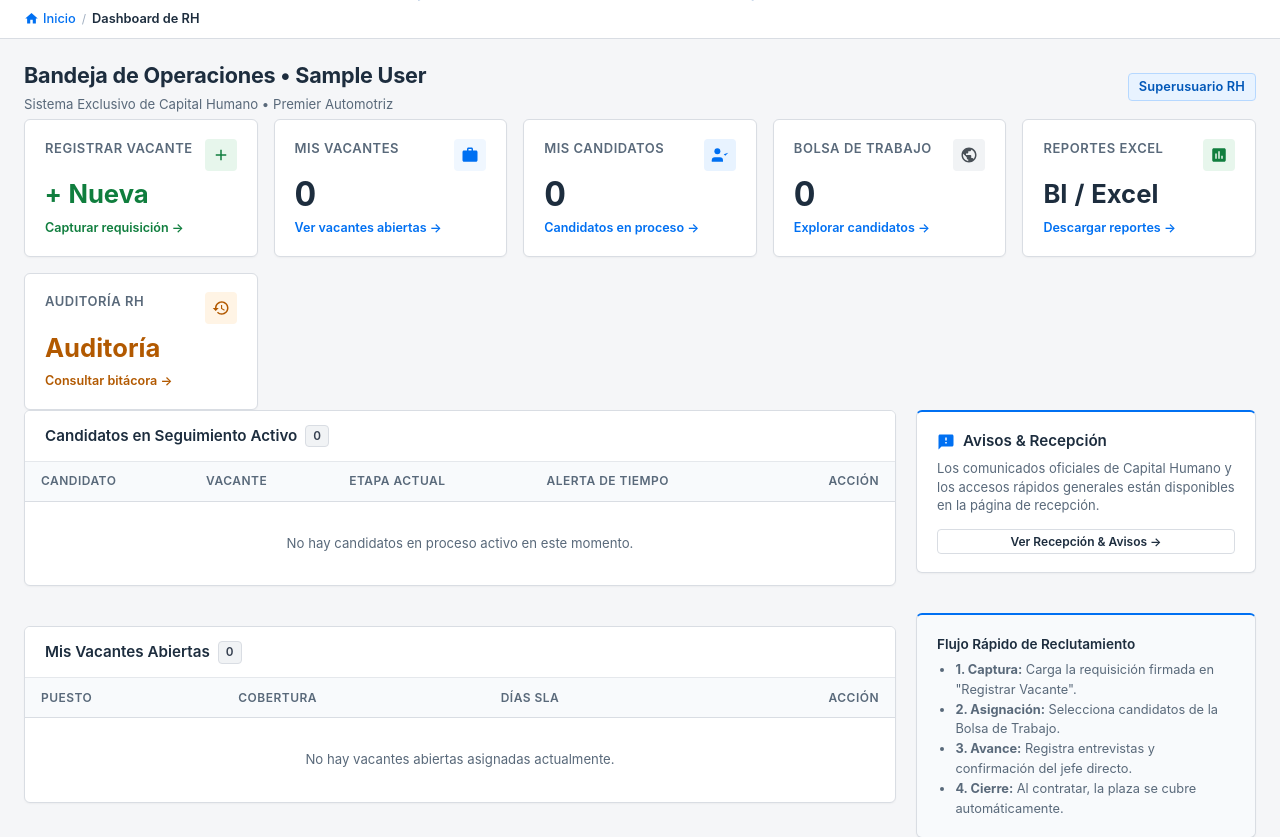
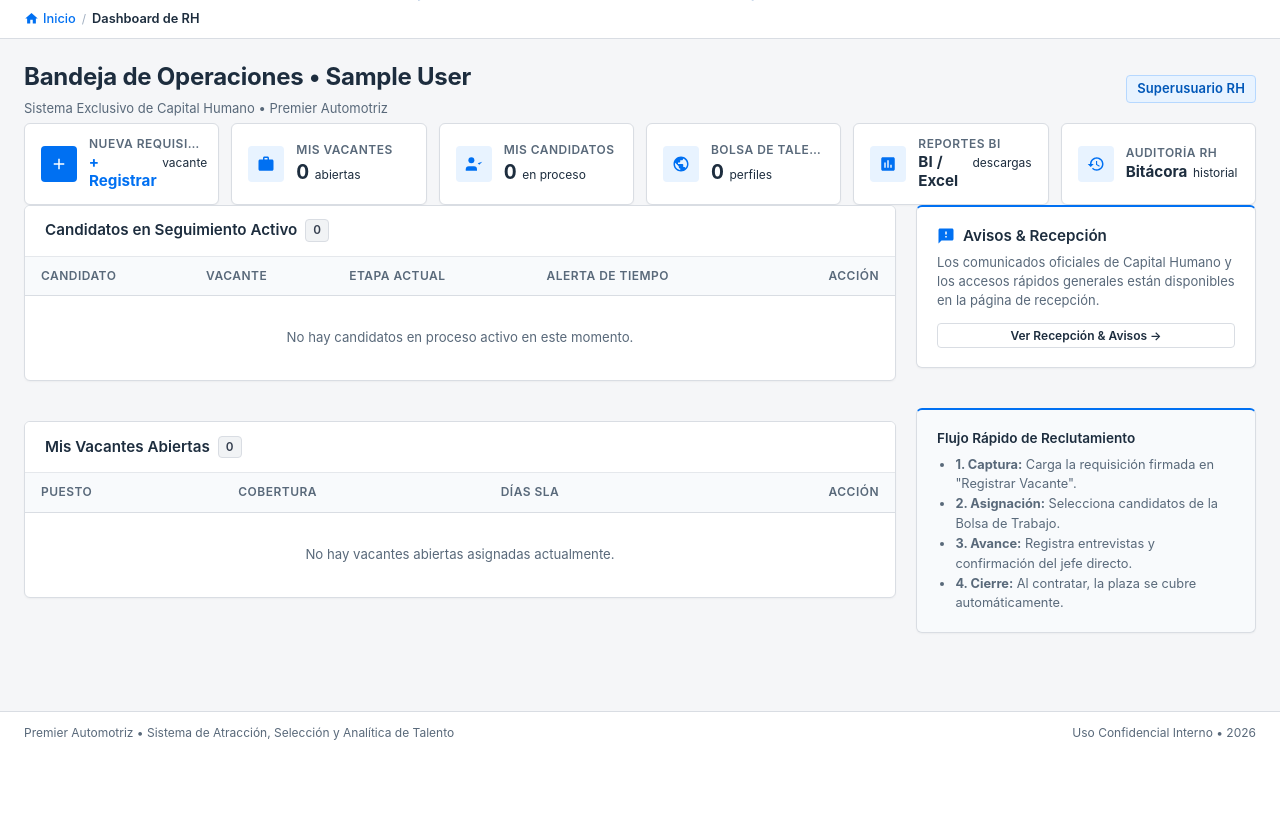
Before and after one commit to Adrionor/HR_Management, a Django app: page /dashboard/ in a window 1280 px wide. Shown: the part 49-886 px from the top of the page. After the commit the page ends 789 px from the top, so only its background shows below. Run offline with Django 5.2, Linux system fonts and the light colour scheme; the visitor is signed in with stand-in values (Sample User, id 1); data comes from the database, SQL or seed files in the repository; data that the repository does not hold is empty; parts of the project's set-up code (start-up, migrations or seed data) failed here and were passed over; some libraries are stand-ins or nearby versions; some web fonts are replaced.

Commit message:
refactor(ui): rediseño minimalista de la barra de navegación y métricas en dashboard

```diff
--- a/templates/reclutamiento/dashboard.html
+++ b/templates/reclutamiento/dashboard.html
@@ -34,7 +34,7 @@
 
     .rh-dashboard-title {
         margin: 0;
-        font-size: 1.35rem;
+        font-size: 1.5rem;
         font-weight: 700;
         color: var(--sap-text);
         letter-spacing: -0.01em;
@@ -42,83 +42,103 @@
 
     .rh-dashboard-subtitle {
         margin: 0.25rem 0 0 0;
-        font-size: 0.825rem;
+        font-size: 0.8125rem;
         color: var(--sap-muted);
     }
 
-    /* Grid de Tarjetas Operativas de RH */
-    .rh-cards-grid {
+    /* Menú / Barra Operativa Minimalista */
+    .rh-menu-bar {
         display: grid;
-        grid-template-columns: repeat(auto-fit, minmax(210px, 1fr));
-        gap: 1rem;
+        grid-template-columns: repeat(auto-fit, minmax(170px, 1fr));
+        gap: 0.75rem;
     }
 
-    .rh-op-card {
+    .rh-menu-item {
         background: #ffffff;
         border: 1px solid var(--sap-border);
         border-radius: var(--sap-radius-md);
-        padding: 1.15rem 1.25rem;
+        padding: 0.85rem 1rem;
         box-shadow: var(--sap-shadow-card);
         text-decoration: none;
         color: inherit;
         display: flex;
-        flex-direction: column;
-        justify-content: space-between;
-        min-height: 125px;
-        transition: transform 0.12s ease, box-shadow 0.12s ease, border-color 0.12s ease;
+        align-items: center;
+        gap: 0.75rem;
+        transition: border-color 0.15s ease, box-shadow 0.15s ease, background-color 0.15s ease;
     }
 
-    .rh-op-card:hover {
+    .rh-menu-item:hover {
         border-color: var(--sap-primary);
-        box-shadow: 0 4px 12px rgba(0, 112, 242, 0.08);
-        transform: translateY(-2px);
+        box-shadow: 0 2px 8px rgba(0, 112, 242, 0.08);
+        background-color: #fafbfc;
     }
 
-    .rh-op-card-top {
-        display: flex;
-        justify-content: space-between;
-        align-items: flex-start;
-        gap: 0.5rem;
-    }
-
-    .rh-op-card-title {
-        font-size: 0.8125rem;
-        font-weight: 600;
-        text-transform: uppercase;
-        letter-spacing: 0.04em;
-        color: var(--sap-muted);
-        margin: 0;
-    }
-
-    .rh-op-card-icon {
-        width: 32px;
-        height: 32px;
+    .rh-menu-icon {
+        width: 36px;
+        height: 36px;
         border-radius: var(--sap-radius-sm);
-        background: #f0f7ff;
+        background: var(--sap-info-bg);
         color: var(--sap-primary);
         display: flex;
         align-items: center;
         justify-content: center;
         flex-shrink: 0;
+        transition: background-color 0.15s ease, color 0.15s ease;
     }
 
-    .rh-op-card-counter {
-        font-size: 2.1rem;
+    .rh-menu-item:hover .rh-menu-icon {
+        background: var(--sap-primary);
+        color: #ffffff;
+    }
+
+    .rh-menu-item-cta .rh-menu-icon {
+        background: var(--sap-primary);
+        color: #ffffff;
+    }
+
+    .rh-menu-item-cta:hover .rh-menu-icon {
+        background: var(--sap-primary-hover);
+        color: #ffffff;
+    }
+
+    .rh-menu-info {
+        display: flex;
+        flex-direction: column;
+        min-width: 0;
+    }
+
+    .rh-menu-label {
+        font-size: 0.75rem;
+        font-weight: 600;
+        text-transform: uppercase;
+        letter-spacing: 0.04em;
+        color: var(--sap-muted);
+        line-height: 1.2;
+        white-space: nowrap;
+        overflow: hidden;
+        text-overflow: ellipsis;
+    }
+
+    .rh-menu-data {
+        display: flex;
+        align-items: baseline;
+        gap: 0.35rem;
+        margin-top: 2px;
+        line-height: 1.2;
+    }
+
+    .rh-menu-value {
+        font-size: 1.25rem;
         font-weight: 700;
         color: var(--sap-text);
         font-variant-numeric: tabular-nums;
-        line-height: 1.1;
-        margin: 0.35rem 0;
     }
 
-    .rh-op-card-action {
-        font-size: 0.785rem;
-        font-weight: 600;
-        color: var(--sap-primary);
-        display: inline-flex;
-        align-items: center;
-        gap: 4px;
-        margin-top: auto;
+    .rh-menu-desc {
+        font-size: 0.75rem;
+        color: var(--sap-text-secondary);
+        font-weight: 400;
+        white-space: nowrap;
     }
 
     /* Layout Principal (2 Columnas) */
@@ -184,7 +204,7 @@
             </p>
         </div>
         <div>
-            <span class="sap-badge sap-badge-info" style="font-size: 0.8rem; padding: 4px 10px;">
+            <span class="sap-badge sap-badge-info" style="font-size: 0.8125rem; padding: 4px 10px;">
                 {% if user.is_superuser %}
                     Superusuario RH
                 {% elif es_directora_ch %}
@@ -196,106 +216,94 @@
         </div>
     </header>
 
-    <!-- Tarjetas Operativas de RH (Sin Ruido, Contadores Grandes y Enlaces Directos) -->
-    <section class="rh-cards-grid">
+    <!-- Menú Operativo Minimalista de Capital Humano -->
+    <nav class="rh-menu-bar" aria-label="Accesos rápidos operativos">
         <!-- 1. Registrar Vacante -->
-        <a href="{% url 'crear_vacante' %}" class="rh-op-card" title="Registrar una nueva vacante directamente">
-            <div class="rh-op-card-top">
-                <span class="rh-op-card-title">Registrar Vacante</span>
-                <div class="rh-op-card-icon" style="background: #e7f6ec; color: #107e3e;">
+        <a href="{% url 'crear_vacante' %}" class="rh-menu-item rh-menu-item-cta" title="Registrar una nueva requisición de personal">
+            <div class="rh-menu-icon">
                 <svg class="sap-icon" style="width: 18px; height: 18px;" viewBox="0 0 24 24"><path d="M19 13h-6v6h-2v-6H5v-2h6V5h2v6h6v2z"/></svg>
             </div>
+            <div class="rh-menu-info">
+                <span class="rh-menu-label">Nueva Requisición</span>
+                <div class="rh-menu-data">
+                    <span class="rh-menu-value" style="font-size: 0.95rem; color: var(--sap-primary);">+ Registrar</span>
+                    <span class="rh-menu-desc">vacante</span>
                 </div>
-            <div class="rh-op-card-counter" style="color: #107e3e; font-size: 1.6rem; margin: 0.6rem 0;">
-                + Nueva
             </div>
-            <span class="rh-op-card-action" style="color: #107e3e;">
-                Capturar requisición &rarr;
-            </span>
         </a>
 
         <!-- 2. Mis Vacantes -->
-        <a href="{% url 'mis_vacantes' %}" class="rh-op-card" title="Ver vacantes asignadas activas">
-            <div class="rh-op-card-top">
-                <span class="rh-op-card-title">Mis Vacantes</span>
-                <div class="rh-op-card-icon">
+        <a href="{% url 'mis_vacantes' %}" class="rh-menu-item" title="Consultar vacantes activas asignadas">
+            <div class="rh-menu-icon">
                 <svg class="sap-icon" style="width: 18px; height: 18px;" viewBox="0 0 24 24"><path d="M20 6h-4V4c0-1.11-.89-2-2-2h-4c-1.11 0-2 .89-2 2v2H4c-1.11 0-1.99.89-1.99 2L2 19c0 1.11.89 2 2 2h16c1.11 0 2-.89 2-2V8c0-1.11-.89-2-2-2zm-6 0h-4V4h4v2z"/></svg>
             </div>
+            <div class="rh-menu-info">
+                <span class="rh-menu-label">Mis Vacantes</span>
+                <div class="rh-menu-data">
+                    <span class="rh-menu-value">{{ mis_vacantes_count|default:"0" }}</span>
+                    <span class="rh-menu-desc">abiertas</span>
                 </div>
-            <div class="rh-op-card-counter">
-                {{ mis_vacantes_count|default:"0" }}
             </div>
-            <span class="rh-op-card-action">
-                Ver vacantes abiertas &rarr;
-            </span>
         </a>
 
-        <!-- 3. Mis Candidatos en Proceso -->
-        <a href="{% url 'mis_procesos' %}" class="rh-op-card" title="Candidatos en seguimiento activo">
-            <div class="rh-op-card-top">
-                <span class="rh-op-card-title">Mis Candidatos</span>
-                <div class="rh-op-card-icon" style="background: #e8f3ff; color: #0070f2;">
+        <!-- 3. Mis Candidatos -->
+        <a href="{% url 'mis_procesos' %}" class="rh-menu-item" title="Candidatos en seguimiento activo">
+            <div class="rh-menu-icon">
                 <svg class="sap-icon" style="width: 18px; height: 18px;" viewBox="0 0 24 24"><path d="M16 21v-2a4 4 0 0 0-4-4H5a4 4 0 0 0-4 4v2"></path><circle cx="8.5" cy="7" r="4"></circle><polyline points="17 11 19 13 23 9"></polyline></svg>
             </div>
+            <div class="rh-menu-info">
+                <span class="rh-menu-label">Mis Candidatos</span>
+                <div class="rh-menu-data">
+                    <span class="rh-menu-value">{{ mis_procesos_count|default:"0" }}</span>
+                    <span class="rh-menu-desc">en proceso</span>
                 </div>
-            <div class="rh-op-card-counter">
-                {{ mis_procesos_count|default:"0" }}
             </div>
-            <span class="rh-op-card-action">
-                Candidatos en proceso &rarr;
-            </span>
         </a>
 
         <!-- 4. Bolsa de Trabajo -->
-        <a href="{% url 'bolsa_trabajo_consulta' %}" class="rh-op-card" title="Repositorio general de talento disponible">
-            <div class="rh-op-card-top">
-                <span class="rh-op-card-title">Bolsa de Trabajo</span>
-                <div class="rh-op-card-icon" style="background: #f1f3f5; color: #495057;">
+        <a href="{% url 'bolsa_trabajo_consulta' %}" class="rh-menu-item" title="Repositorio general de candidatos disponibles">
+            <div class="rh-menu-icon">
                 <svg class="sap-icon" style="width: 18px; height: 18px;" viewBox="0 0 24 24"><path d="M12 2C6.48 2 2 6.48 2 12s4.48 10 10 10 10-4.48 10-10S17.52 2 12 2zm-1 17.93c-3.95-.49-7-3.85-7-7.93 0-.62.08-1.21.21-1.79L9 15v1c0 1.1.9 2 2 2v1.93zm6.9-2.54c-.26-.81-1-1.39-1.9-1.39h-1v-3c0-.55-.45-1-1-1H8v-2h2c.55 0 1-.45 1-1V7h2c1.1 0 2-.9 2-2v-.41c2.93 1.19 5 4.06 5 7.41 0 2.08-.8 3.97-2.1 5.39z"/></svg>
             </div>
+            <div class="rh-menu-info">
+                <span class="rh-menu-label">Bolsa de Talento</span>
+                <div class="rh-menu-data">
+                    <span class="rh-menu-value">{{ candidatos_bolsa_count|default:"0" }}</span>
+                    <span class="rh-menu-desc">perfiles</span>
                 </div>
-            <div class="rh-op-card-counter">
-                {{ candidatos_bolsa_count|default:"0" }}
             </div>
-            <span class="rh-op-card-action">
-                Explorar candidatos &rarr;
-            </span>
         </a>
 
         <!-- 5. Reportes Excel -->
-        <a href="{% url 'vista_reportes' %}" class="rh-op-card" title="Generación y exportación de reportes analíticos">
-            <div class="rh-op-card-top">
-                <span class="rh-op-card-title">Reportes Excel</span>
-                <div class="rh-op-card-icon" style="background: #e7f6ec; color: #107e3e;">
+        <a href="{% url 'vista_reportes' %}" class="rh-menu-item" title="Generación y exportación de reportes analíticos">
+            <div class="rh-menu-icon">
                 <svg class="sap-icon" style="width: 18px; height: 18px;" viewBox="0 0 24 24"><path d="M19 3H5c-1.1 0-2 .9-2 2v14c0 1.1.9 2 2 2h14c1.1 0 2-.9 2-2V5c0-1.1-.9-2-2-2zM9 17H7v-7h2v7zm4 0h-2V7h2v10zm4 0h-2v-4h2v4z"/></svg>
             </div>
+            <div class="rh-menu-info">
+                <span class="rh-menu-label">Reportes BI</span>
+                <div class="rh-menu-data">
+                    <span class="rh-menu-value" style="font-size: 0.95rem;">BI / Excel</span>
+                    <span class="rh-menu-desc">descargas</span>
                 </div>
-            <div class="rh-op-card-counter" style="font-size: 1.6rem; margin: 0.6rem 0;">
-                BI / Excel
             </div>
-            <span class="rh-op-card-action">
-                Descargar reportes &rarr;
-            </span>
         </a>
 
-        <!-- 6. Bitácora de Auditoría (Para Directora/Gerencia CH o Superuser) -->
+        <!-- 6. Auditoría RH (Solo Directora/Gerencia CH o Superuser) -->
         {% if es_directora_ch %}
-        <a href="{% url 'vista_historial_general' %}" class="rh-op-card" title="Registro detallado de movimientos de personal y procesos">
-            <div class="rh-op-card-top">
-                <span class="rh-op-card-title">Auditoría RH</span>
-                <div class="rh-op-card-icon" style="background: #fff4e5; color: #b25900;">
+        <a href="{% url 'vista_historial_general' %}" class="rh-menu-item" title="Registro detallado de movimientos de personal y procesos">
+            <div class="rh-menu-icon">
                 <svg class="sap-icon" style="width: 18px; height: 18px;" viewBox="0 0 24 24"><path d="M13 3c-4.97 0-9 4.03-9 9H1l3.89 3.89.07.14L9 12H6c0-3.87 3.13-7 7-7s7 3.13 7 7-3.13 7-7 7c-1.93 0-3.68-.79-4.94-2.06l-1.42 1.42C8.27 19.99 10.51 21 13 21c4.97 0 9-4.03 9-9s-4.03-9-9-9zm-1 5v5l4.28 2.54.72-1.21-3.5-2.08V8H12z"/></svg>
             </div>
+            <div class="rh-menu-info">
+                <span class="rh-menu-label">Auditoría RH</span>
+                <div class="rh-menu-data">
+                    <span class="rh-menu-value" style="font-size: 0.95rem;">Bitácora</span>
+                    <span class="rh-menu-desc">historial</span>
                 </div>
-            <div class="rh-op-card-counter" style="font-size: 1.6rem; margin: 0.6rem 0; color: #b25900;">
-                Auditoría
             </div>
-            <span class="rh-op-card-action" style="color: #b25900;">
-                Consultar bitácora &rarr;
-            </span>
         </a>
         {% endif %}
-    </section>
+    </nav>
 
     <!-- Layout Principal: Tablas de Trabajo Operativo (Izq) y Panel de Soporte/Avisos (Der) -->
     <main class="rh-main-layout">
@@ -345,7 +353,7 @@
                                     </td>
                                     <td>
                                         {% if proc.esta_estancado or proc.dias_en_etapa_actual >= 30 %}
-                                            <span class="sap-badge sap-badge-error" style="background: #fee2e2; color: #991b1b; border-color: #fca5a5;">
+                                            <span class="sap-badge sap-badge-error">
                                                 <span class="sap-badge-dot"></span>Detenido +30 días ({{ proc.dias_en_etapa_actual }}d)
                                             </span>
                                         {% else %}
@@ -414,9 +422,9 @@
                                         <span class="tabular-nums" style="font-weight: 600;">{{ vac.dias_transcurridos }}</span>
                                         <span style="color: var(--sap-muted); font-size: 0.75rem;">/ {{ vac.dias_meta }}d</span>
                                         {% if vac.dias_transcurridos > vac.dias_meta %}
-                                            <span class="sap-badge sap-badge-error" style="margin-left: 4px; font-size: 0.7rem; padding: 1px 5px;">Vencida</span>
+                                            <span class="sap-badge sap-badge-error" style="margin-left: 4px; font-size: 0.75rem; padding: 1px 5px;">Vencida</span>
                                         {% else %}
-                                            <span class="sap-badge sap-badge-success" style="margin-left: 4px; font-size: 0.7rem; padding: 1px 5px;">En tiempo</span>
+                                            <span class="sap-badge sap-badge-success" style="margin-left: 4px; font-size: 0.75rem; padding: 1px 5px;">En tiempo</span>
                                         {% endif %}
                                     </td>
                                     <td style="text-align: right;">
```
Lines whose indentation alone changed are shown as unchanged.
